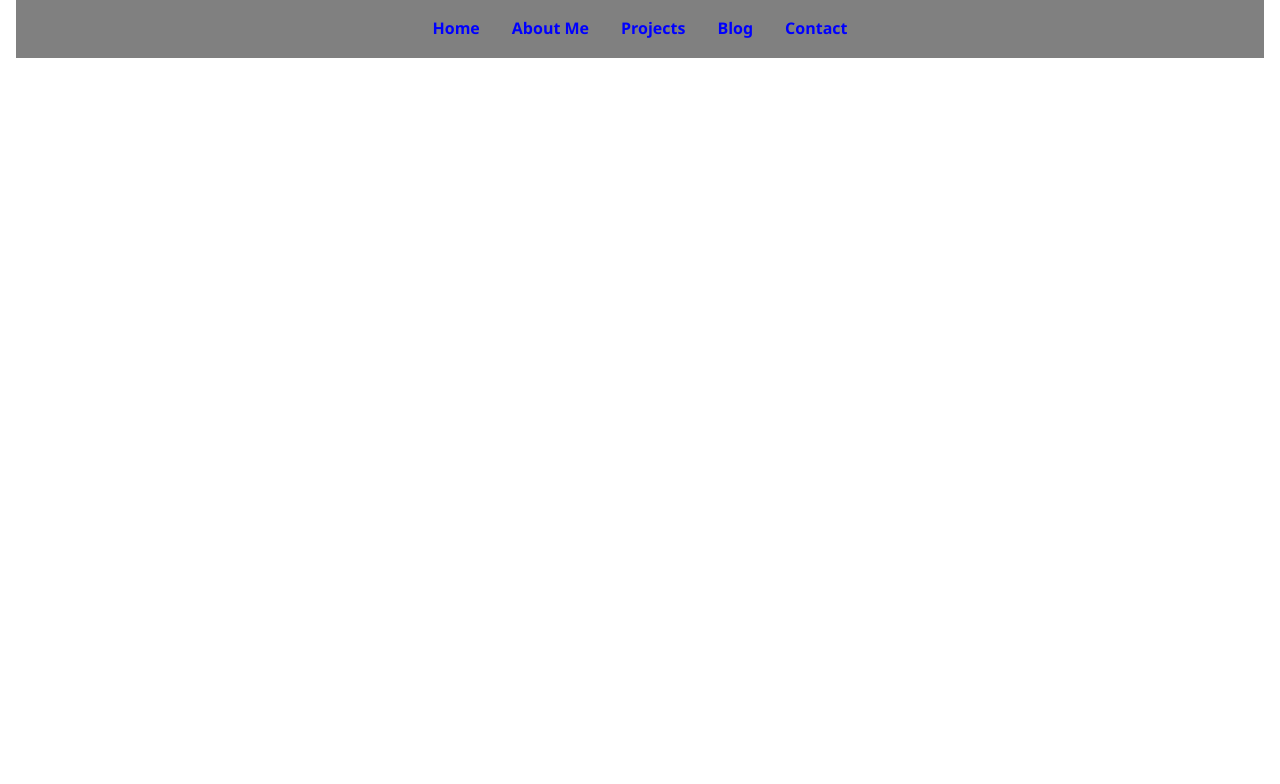
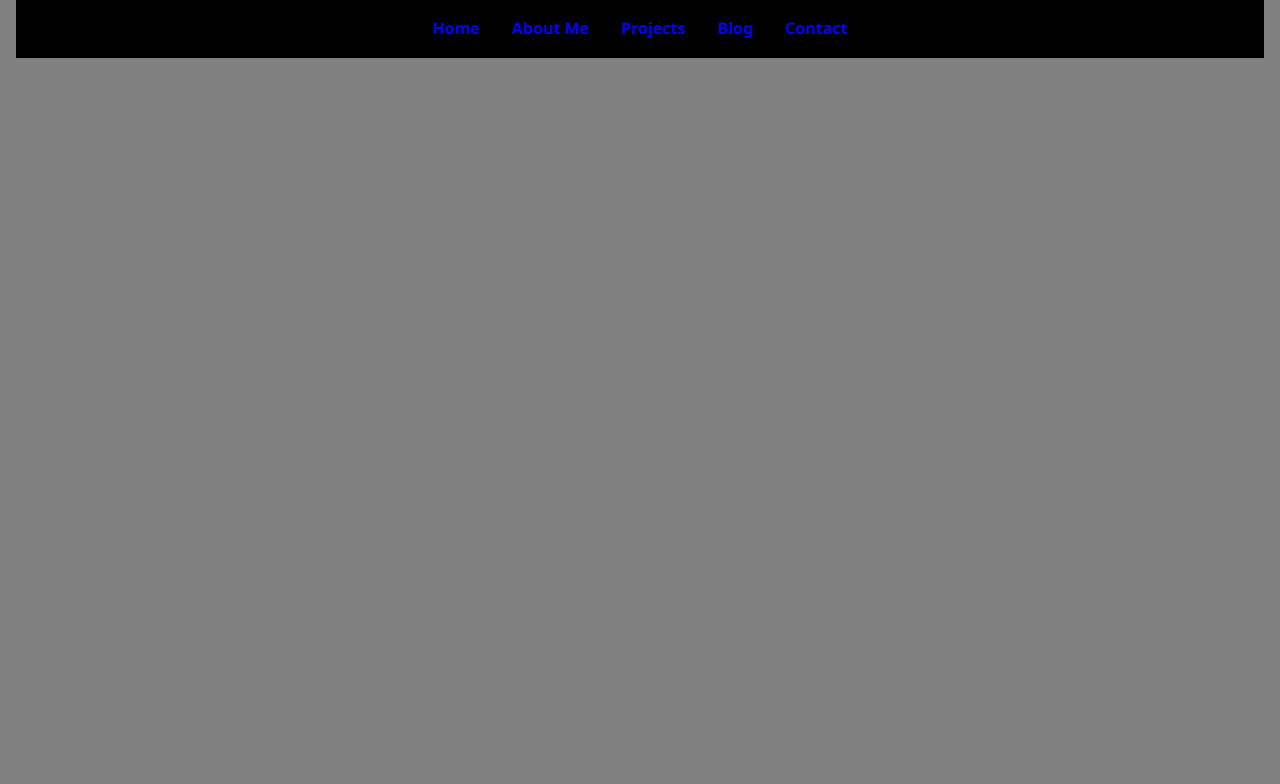
Before and after one commit to chris0-Rogers9/personal-website, a plain HTML site: page index.html in a window 1280 px wide. Shown: the top 784 px of the page. Drawn offline with Linux system fonts and the light colour scheme.

Commit message:
Update style.css

```diff
--- a/style.css
+++ b/style.css
@@ -7,14 +7,14 @@
 body {
     font-family: 'Segoe UI', Tahoma, Geneva, Verdana, sans-serif;
     line-height: 1.6;
-    background-color: white;
-    color: white ;
+    background-color: grey;
+    color: grey ;
     padding: 0 1rem;
 }
 
 header {
-    background-color: grey;
-    color: grey;
+    background-color: black;
+    color: black;
     padding: 1rem 0;
 }
 
```
